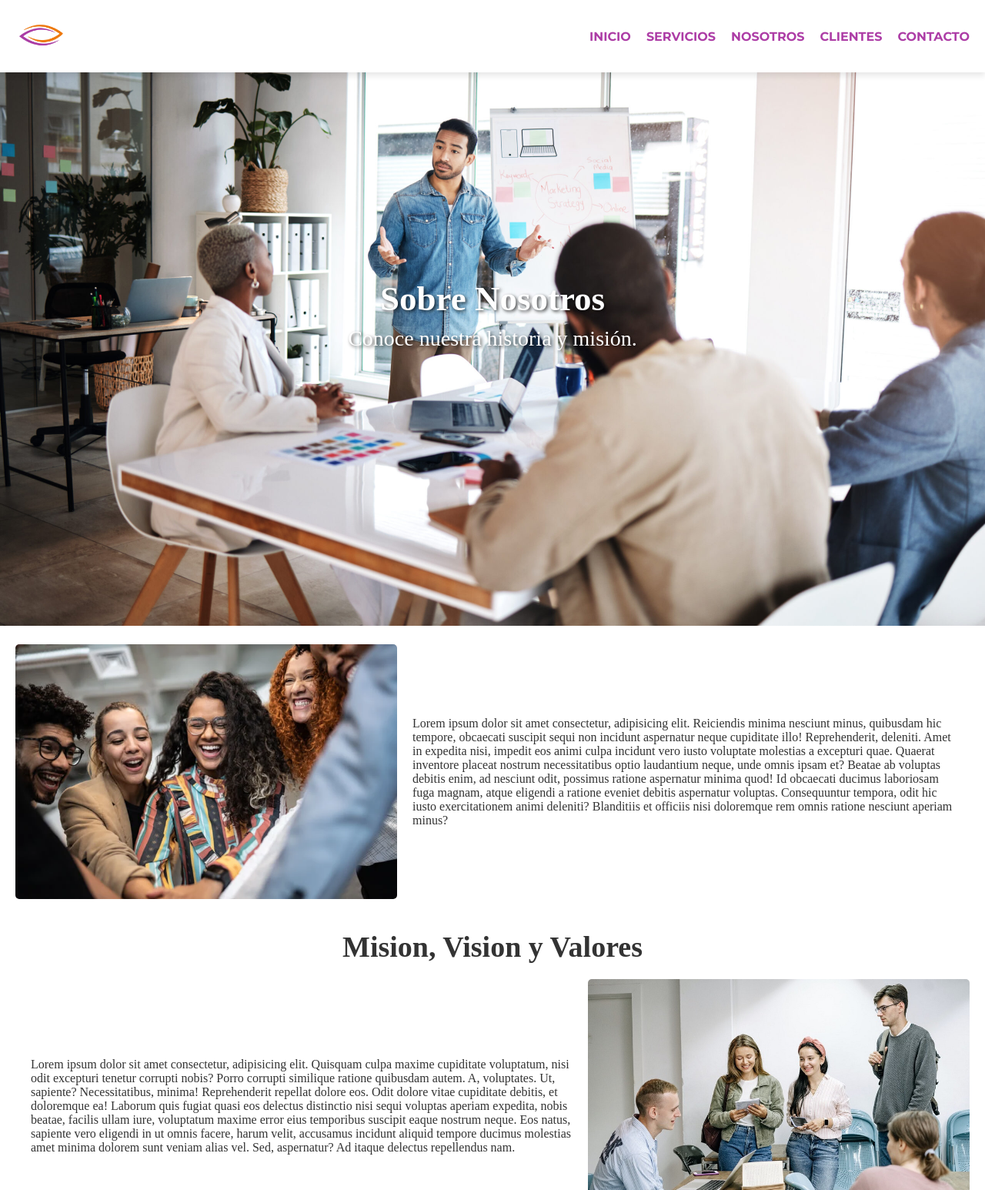
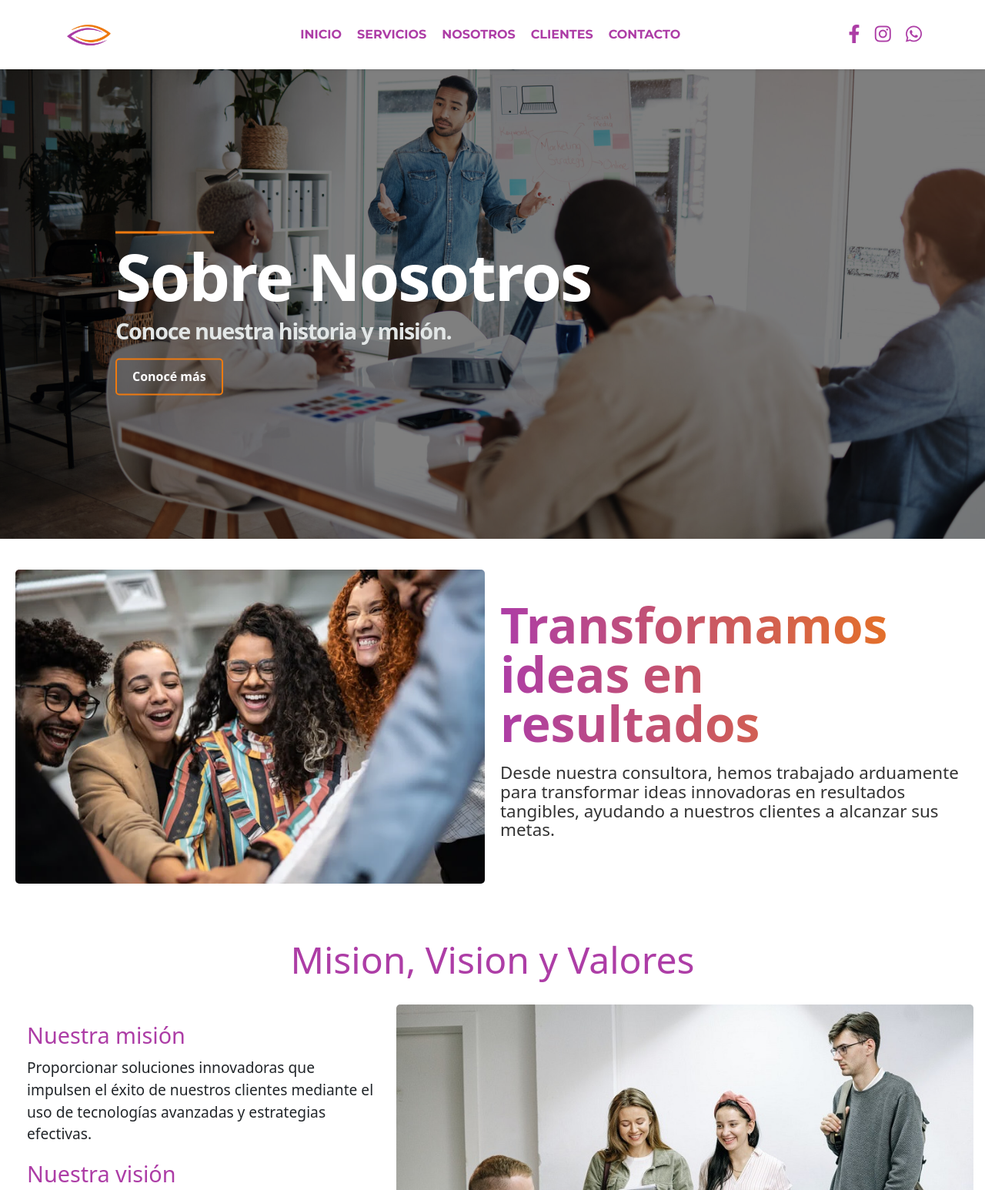
Before and after one commit to milellanes7/website_ov, a plain HTML site: page pages/nosotros.html in a window 1280 px wide. Shown: the top 1546 px of the page at 77% size. Drawn offline with nearby package versions, Linux system fonts and the light colour scheme.

Commit message:
Modificación en el html Nosotros: mejoras en contenido y estructura de portada, section, mision, vision y valores

```diff
--- a/css/style.css
+++ b/css/style.css
@@ -352,41 +352,73 @@ footer p {
     margin: 10px 0;
 }
 
-
 /* HTML NOSOTROS */
 
-.portada-nosotros {
-    position: relative;
-    text-align: center;
+.grupo-trabajo {
+    display: flex;
+    align-items: center;
+    padding: 20px;
 }
 
-.portada-nosotros img {
+.imagen-grupo {
+    flex: 2;
+    margin-right: 20px;
+}
+
+.imagen-grupo img {
     width: 100%;
     height: auto;
+    border-radius: 5px;
+    margin: 20px 0;
 }
 
-.texto-portada-nosotros {
-    position: absolute;
-    top: 50%;
-    left: 50%;
-    transform: translate(-50%, -50%);
-    color: white;
-    text-shadow: 2px 2px 4px rgba(0, 0, 0, 0.7);
+.texto-grupo {
+    flex: 2;
 }
 
-.texto-portada-nosotros h1 {
-    margin: 0;
-    font-size: 45px;
+.texto-grupo h2 {
+    font-size: 4rem;
+    font-weight: bold;
+    background: linear-gradient(to right, #ad3da6, #ef7a0f);
+    -webkit-background-clip: text;
+    -webkit-text-fill-color: transparent;
+    margin-bottom: 10px;
+    line-height: 1;
+    margin-bottom: 20px;
 }
 
-.texto-portada-nosotros p {
-    margin: 10px 0 0;
-    font-size: 28px;
+.texto-grupo p {
+    font-size: 1.4rem;
+    color: #333;
+    line-height: 1.1;
 }
 
-/* Contenido */
+.titulo-nosotros {
+    font-size: 3rem;
+    color: #ad3da6;
+    text-align: center;
+    margin-top: 15px;
+    margin-bottom: 30px;
+}
+
+.texto-izquierda {
+    padding: 20px;
+    text-align: left;
+}
+
+.texto-izquierda h3 {
+    font-size: 1.8rem;
+    color: #ad3da6;
+    margin-bottom: 10px;
+}
+
+.texto-izquierda p {
+    font-size: 1.2rem;
+    margin-bottom: 20px;
+}
+
 .contenido-nosotros {
-    padding: 20px;
+    padding: 15px;
 }
 
 .bloque {
@@ -396,22 +428,9 @@ footer p {
 }
 
 .bloque img {
-    width: 40%;
+    width: 60%;
     height: auto;
     border-radius: 5px;
-}
-
-.texto-derecha, .texto-izquierda {
-    width: 60%;
-    padding: 20px;
-    text-align: left;
-}
-
-.titulo-nosotros {
-    text-align: center;
-    margin: 40px 0 20px;
-    font-size: 38px;
-    color: #333;
 }
 
 /* HTML CLIENTES */
--- a/pages/nosotros.html
+++ b/pages/nosotros.html
@@ -5,71 +5,87 @@
     <meta name="viewport" content="width=device-width, initial-scale=1.0">
     <!-- CSS -->
     <link rel="stylesheet" href="../css/style.css">
-    <title>Nosotros</title>
+    <!-- BOOTSTRAP -->
+    <link href="https://cdn.jsdelivr.net/npm/bootstrap@5.3.0/dist/css/bootstrap.min.css" rel="stylesheet">
+    <!-- ICONS -->
+    <link rel="stylesheet" href="https://cdnjs.cloudflare.com/ajax/libs/font-awesome/6.4.0/css/all.min.css">
+    <!-- FAVICON -->
+     <link rel="shortcut icon" href="../img/logo_ov.png" type="image/x-icon">
+    <title>Otra Visión</title>
 </head>
 <body>
-    <header>
-        <nav>
+    <!-- Header -->
+    <header class="bg-white shadow-sm">
+        <nav class="container">
             <div class="logo">
                 <img src="../img/logo_ov.png" alt="logo de consultora otra vision">
             </div>
-            <ul class="nav-menu">
-                <li>
-                    <a href="../index.html">INICIO</a>
-                </li>
-                <li>
-                    <a href="../pages/servicios.html">SERVICIOS</a>
-                </li>
-                <li>
-                    <a href="../pages/nosotros.html">NOSOTROS</a>
-                </li>
-                <li>
-                    <a href="../pages/clientes.html">CLIENTES</a>
-                </li>
-                <li>
-                    <a href="../pages/contacto.html">CONTACTO</a>
-                </li>
+            <ul class="nav">
+                <li><a href="../index.html">INICIO</a></li>
+                <li><a href="../pages/servicios.html">SERVICIOS</a></li>
+                <li><a href="../pages/nosotros.html">NOSOTROS</a></li>
+                <li><a href="../pages/clientes.html">CLIENTES</a></li>
+                <li><a href="../pages/contacto.html">CONTACTO</a></li>
             </ul>
+            <div class="redes-sociales">
+                <a href="https://www.facebook.com/tu-perfil" target="_blank"><i class="fab fa-facebook-f"></i></a>
+                <a href="https://www.instagram.com/tu-perfil" target="_blank"><i class="fab fa-instagram"></i></a>
+                <a href="https://wa.me/tu-numero" target="_blank"><i class="fab fa-whatsapp"></i></a>
+            </div>
         </nav>
     </header>
 
-    <main>
-        <section class="portada-nosotros">
+    <!-- Portada -->
+    <section class="portada">
         <img src="../img/portada-nosotros.png" alt="Imagen de portada">
-            <div class="texto-portada-nosotros">
-                <h1>Sobre Nosotros</h1>
+        <div class="texto-portada">
+            <h1 class="titulo-portada">Sobre Nosotros</h1>
             <p>Conoce nuestra historia y misión.</p>
+            <a href="#" class="boton">Conocé más</a>
         </div>
     </section>
 
+    <!-- Section -->
+
+    <section class="grupo-trabajo">
+        <div class="imagen-grupo">
+            <img src="../img/nosotros-uno.png" alt="Imagen descriptiva">
+        </div>
+        <div class="texto-grupo">
+            <h2>Transformamos ideas en resultados</h2>
+            <p>Desde nuestra consultora, hemos trabajado arduamente para transformar ideas innovadoras en resultados tangibles, ayudando a nuestros clientes a alcanzar sus metas.</p>
+        </div>
+    </section>
+
+    <!-- Mision, vision y valores -->
     <section class="contenido-nosotros">
-            <div class="bloque">
-                <img src="../img/nosotros-uno.png" alt="Imagen descriptiva">
-                <div class="texto-derecha">
-                    <p>Lorem ipsum dolor sit amet consectetur, adipisicing elit. Reiciendis minima nesciunt minus, quibusdam hic tempore, obcaecati suscipit sequi non incidunt aspernatur neque cupiditate illo! Reprehenderit, deleniti. Amet in expedita nisi, impedit eos animi culpa incidunt vero iusto voluptate molestias a excepturi quae. Quaerat inventore placeat nostrum necessitatibus optio laudantium neque, unde omnis ipsam et? Beatae ab voluptas debitis enim, ad nesciunt odit, possimus ratione aspernatur minima quod! Id obcaecati ducimus laboriosam fuga magnam, atque eligendi a ratione eveniet debitis aspernatur voluptas. Consequuntur tempora, odit hic iusto exercitationem animi deleniti? Blanditiis et officiis nisi doloremque rem omnis ratione nesciunt aperiam minus?</p>
-                </div>
-            </div>
-
         <h2 class="titulo-nosotros">Mision, Vision y Valores</h2>
-
         <div class="bloque">
             <div class="texto-izquierda">
-                    <p>Lorem ipsum dolor sit amet consectetur, adipisicing elit. Quisquam culpa maxime cupiditate voluptatum, nisi odit excepturi tenetur corrupti nobis? Porro corrupti similique ratione quibusdam autem. A, voluptates. Ut, sapiente? Necessitatibus, minima! Reprehenderit repellat dolore eos. Odit dolore vitae cupiditate debitis, et doloremque ea! Laborum quis fugiat quasi eos delectus distinctio nisi sequi voluptas aperiam expedita, nobis beatae, facilis ullam iure, voluptatum maxime error eius temporibus suscipit eaque nostrum neque. Eos natus, sapiente vero eligendi in ut omnis facere, harum velit, accusamus incidunt aliquid tempore ducimus molestias amet minima dolorem sunt veniam alias vel. Sed, aspernatur? Ad itaque delectus repellendus nam.</p>
+                <h3>Nuestra misión</h3>
+                <p>Proporcionar soluciones innovadoras que impulsen el éxito de nuestros clientes mediante el uso de tecnologías avanzadas y estrategias efectivas.</p>
+                <h3>Nuestra visión</h3>
+                <p>Ser reconocidos como líderes en el sector de consultoría, destacándonos por nuestra capacidad para generar resultados y nuestra dedicación al servicio al cliente.</p>
+                <h3>Nuetros valores</h3>
+                <p>Compromiso, Integridad, Innovación, Excelencia.</p>
             </div>
             <img src="../img/nosotros-dos.png" alt="Imagen representativa">
         </div>
     </section>
-    </main>
 
-    <footer>
+    <!-- footer -->
+    <footer class="container-footer">
         <div class="footer-parte1">
-            <p>Lorem ipsum dolor sit amet consectetur.</p>
-            <a href="#" class="boton">Ver más</a>
+            <h2>Conectamos innovación con eficiencia para mejorar tu negocio.</h2>
+            <a href="#" class="boton">Contáctanos</a>
         </div>
         <div class="footer-parte2">
-            <p>1234-5678</p>
-            <p>1234-5678</p>
-            <p>contacto@consultora_ov.com</p>
+            <p>Contactanos</p>
+            <div class="contacto-footer">
+                <p><i class="fas fa-phone"></i>35449348384</p>
+                <p><i class="fab fa-whatsapp"></i>9348924824</p>
+                <p><i class="fas fa-envelope"></i>info@consultoraotravision.com</p>
+            </div>
         </div>
     </footer>
 
```
Also changed, not shown: pages/servicios.html (+17 -12 lines), img/aptomedico.png (deleted), img/capacitacion.png (deleted), img/eleccion.png (deleted), img/entrevistas.png (deleted), img/liquidacion.png (deleted), img/reunion.png (deleted), img/seleccion.png (deleted), img/servicio1.jpg (added), img/servicio2.jpg (added), img/servicio3.jpg (added), img/servicio4.jpg (added), img/servicio5.jpg (added), img/servicio6.png (added). Lines whose indentation alone changed are shown as unchanged.
